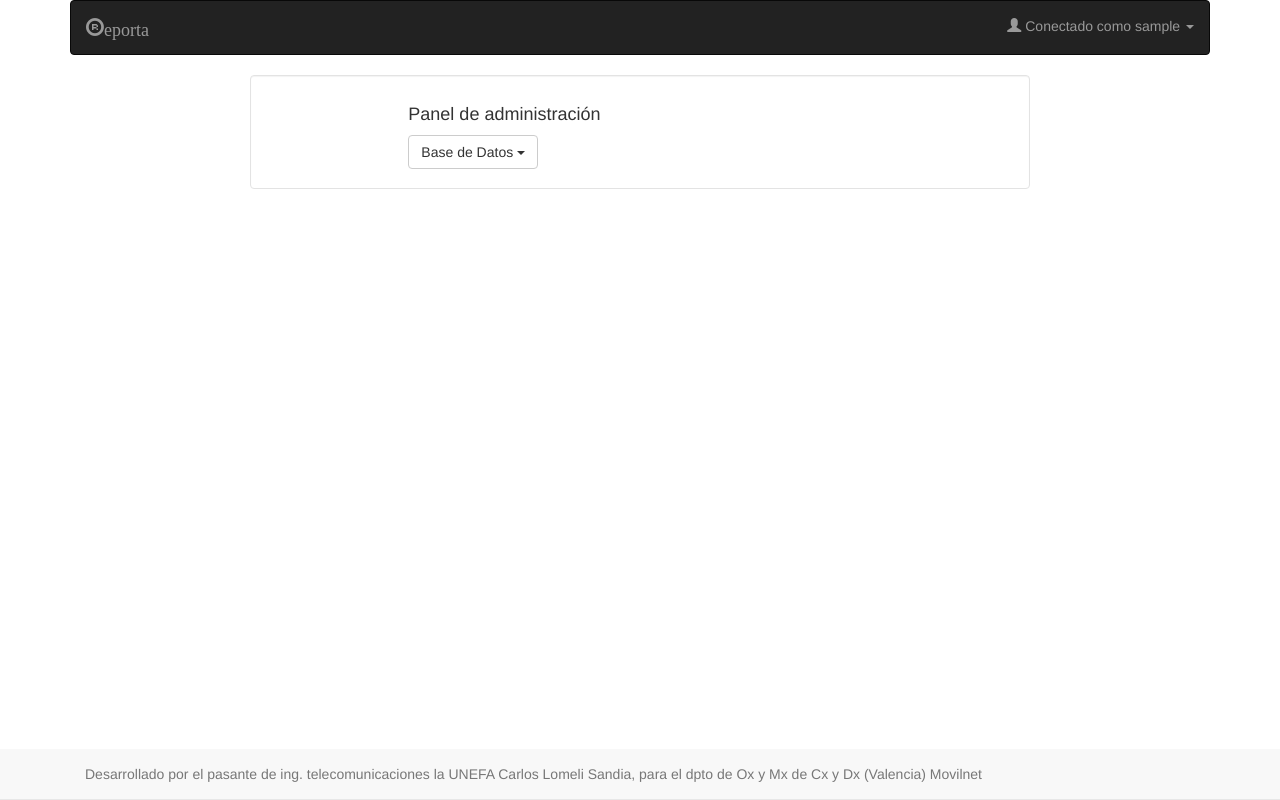
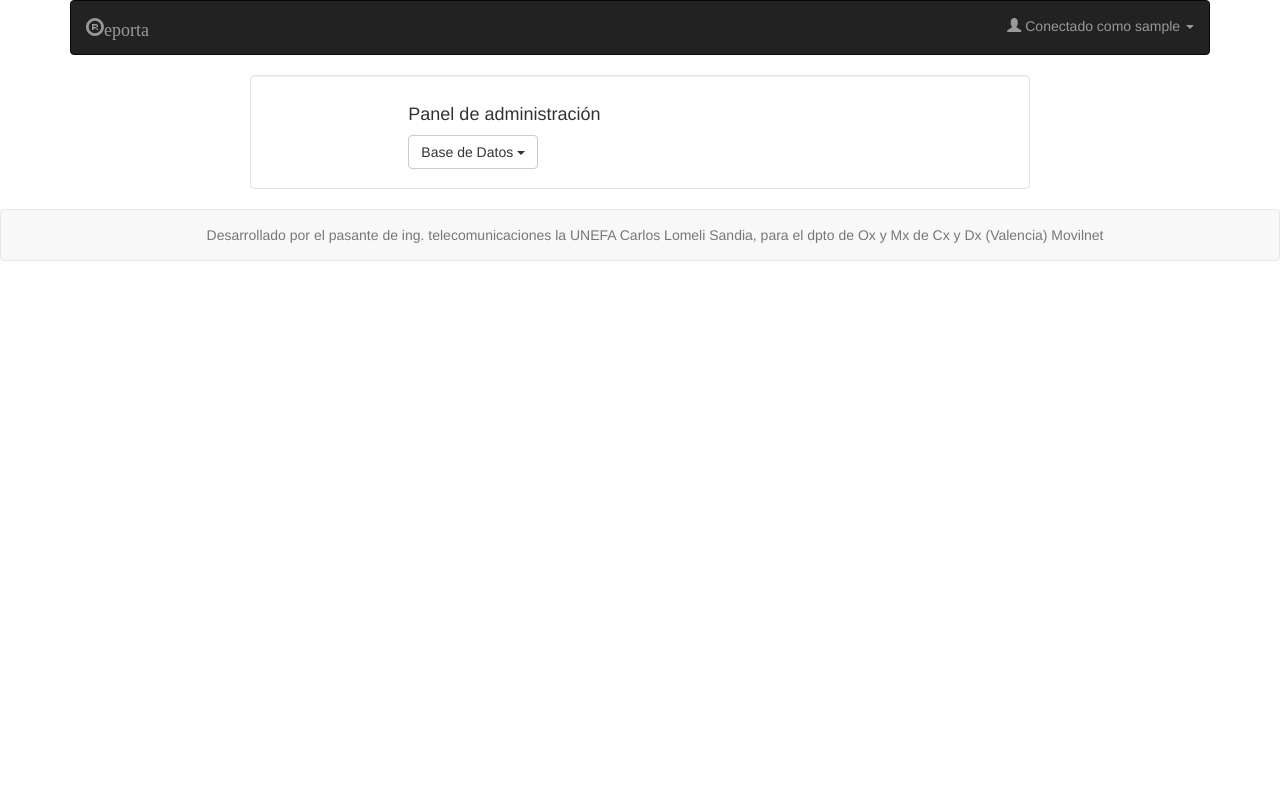
Before and after one commit to lomelisan/reporta, a Flask app: page /adminpanel in a window 1280 px wide. Run offline with Flask 2, Linux system fonts and the light colour scheme; a user stored in the database is signed in; some libraries are stand-ins or nearby versions.

Commit message:
center footer

```diff
--- /dev/null
+++ b/wsgi/static/dist/css/navbar.css
@@ -0,0 +1,32 @@
+html,
+body {
+  height: 100%;
+  /* The html and body elements cannot have any padding or margin. */
+}
+/* Wrapper for page content to push down footer */
+#wrap {
+  min-height: 100%;
+  height: auto !important;
+  height: 100%;
+  /* Negative indent footer by it's height */
+  margin: 0 auto -60px;
+}
+
+/* Set the fixed height of the footer here */
+#push,
+#footer {
+  height: 60px;
+}
+#footer {
+  background-color: #eee;
+}
+
+/* Lastly, apply responsive CSS fixes as necessary */
+@media (max-width: 767px) {
+#footer {
+  margin-left: -20px;
+  margin-right: -20px;
+  padding-left: 20px;
+  padding-right: 20px;
+}
+}
--- a/wsgi/templates/base-layout.html
+++ b/wsgi/templates/base-layout.html
@@ -17,7 +17,7 @@
     <link href="/static/dist/css/bootstrap.min.css" rel="stylesheet">
 
     <!-- Custom styles for this template -->
-    <link href="navbar.css" rel="stylesheet">
+    <link href="/static/dist/css/navbar.css" rel="stylesheet">
 
     <!-- Just for debugging purposes. Don't actually copy these 2 lines! -->
     <!--[if lt IE 9]><script src="../../assets/js/ie8-responsive-file-warning.js"></script><![endif]-->
@@ -99,15 +99,19 @@
       </nav>
 
       <!-- Main component for a primary marketing message or call to action -->
-      {% block content %}
-      {% endblock %}
 
+	{% block content %}
+
+    {% endblock %}
 
     </div> <!-- /container -->
 
-    <div class="navbar navbar-default navbar-fixed-bottom">
-      <div class="container">
-        <p class="navbar-text">Desarrollado por el pasante de ing. telecomunicaciones la UNEFA Carlos Lomeli Sandia, para el dpto de Ox y Mx de Cx y Dx (Valencia) Movilnet</p>
+
+
+
+    <div class="navbar navbar-default">
+      <div class="container text-center">
+        <p class="navbar-text col-md-12 col-sm-12 col-xs-12">Desarrollado por el pasante de ing. telecomunicaciones la UNEFA Carlos Lomeli Sandia, para el dpto de Ox y Mx de Cx y Dx (Valencia) Movilnet</p>
       </div>
     </footer>
 
```
